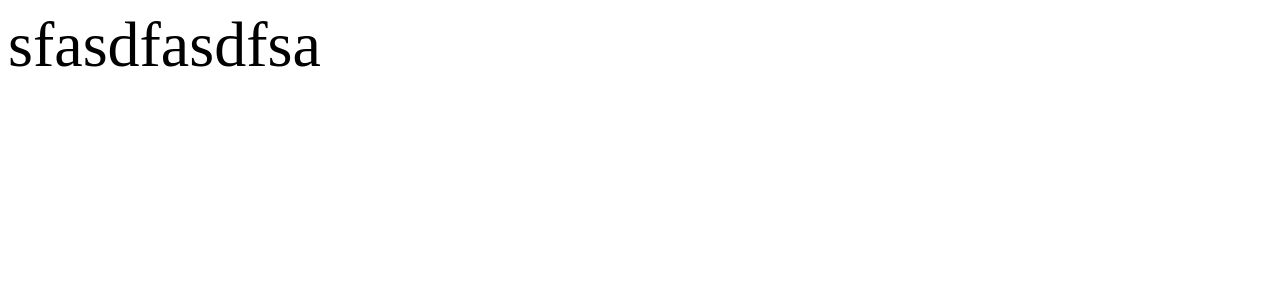
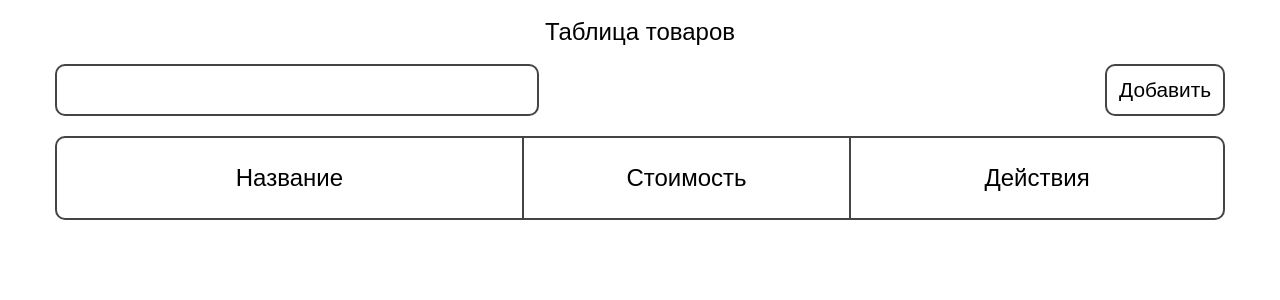
Before and after one commit to fgugnin22/vk_test, a React app in the folder frontend/: page / in a window 1280 px wide. Shown: the top 300 px of the page. Built offline with nearby package versions, Linux system fonts and the light colour scheme.

Commit message:
table init

```diff
--- /dev/null
+++ b/frontend/src/TableHeaders/TableHeaders.tsx
@@ -0,0 +1,13 @@
+import React from "react";
+
+const TableHeaders = () => {
+  return (
+    <div className="row">
+      <div className="column column-lg">Название</div>
+      <div className="column column-sm">Стоимость</div>
+      <div className="column column-md">Действия</div>
+    </div>
+  );
+};
+
+export default TableHeaders;
--- a/frontend/src/components/App.tsx
+++ b/frontend/src/components/App.tsx
@@ -1,5 +1,8 @@
 import React from "react";
 import Table from "./Table/Table";
+
+import "./styles/resetter.css";
+import "./styles/index.css";
 
 export const App: React.FC = () => {
   return <Table />;
--- a/frontend/src/components/Table/Table.tsx
+++ b/frontend/src/components/Table/Table.tsx
@@ -1,8 +1,20 @@
 import React from "react";
 import "./table.css";
+import TableHeaders from "../../TableHeaders/TableHeaders";
 
 const Table = () => {
-  return <div className="table-root">sfasdfasdfsa</div>;
+  return (
+    <section className="table-root container">
+      <h2 className="table-heading">Таблица товаров</h2>
+      <div className="flex justify-between">
+        <input className="search-bar" />
+        <button className="add-product-btn">Добавить</button>
+      </div>
+      <div className="table-rows">
+        <TableHeaders />
+      </div>
+    </section>
+  );
 };
 
 export default Table;
--- a/frontend/src/components/Table/table.css
+++ b/frontend/src/components/Table/table.css
@@ -1,4 +1,117 @@
 .table-root {
     max-width: 100%;
-    font-size: 4rem;
+    font-size: 1.5rem;
+    --dark: #444444;
 }
+
+.flex {
+    display: flex;
+}
+
+.table-heading {
+    text-align: center;
+    margin: 20px 0;
+}
+
+.justify-between {
+    justify-content: space-between;
+}
+
+.table-root {
+    padding-right: 15px;
+    padding-left: 15px;
+    margin-right: auto;
+    margin-left: auto;
+}
+
+@media (min-width: 768px) {
+    .table-root {
+        width: 750px;
+    }
+}
+
+@media (min-width: 992px) {
+    .table-root {
+        width: 970px;
+    }
+}
+
+@media (min-width: 1200px) {
+    .table-root {
+        width: 1170px;
+    }
+}
+
+.search-bar {
+    padding: 6px;
+    font-size: 1.6rem;
+    border: 2px solid var(--dark);
+    border-radius: 10px;
+    width: 40%;
+    min-width: 300px;
+}
+
+.add-product-btn {
+    border: 2px solid var(--dark);
+    border-radius: 10px;
+    background: transparent;
+    font-size: 1.3rem;
+    padding: 12px;
+    transition: 50ms background linear;
+
+}
+
+.add-product-btn:hover {
+    background-color: #EEEEEE;
+}
+
+.add-product-btn:active {
+    background-color: #999999;
+}
+
+.table-rows {
+    margin-top: 20px;
+    display: flex;
+    flex-direction: column;
+    width: 100%;
+}
+
+.column {
+    display: flex;
+    justify-content: center;
+    align-items: center;
+    border-right: 2px solid var(--dark);
+    position: relative;
+}
+
+.column:last-of-type {
+    border: none;
+}
+
+.column-lg {
+    width: 40%;
+}
+
+.column-md {
+    width: 32%
+}
+
+.column-sm {
+    width: 28%;
+}
+
+.row {
+    display: flex;
+    border: 2px solid var(--dark);
+    height: 80px;
+}
+
+.row:first-of-type {
+    border-top-left-radius: 10px;
+    border-top-right-radius: 10px;
+}
+
+.row:last-of-type {
+    border-bottom-left-radius: 10px;
+    border-bottom-right-radius: 10px;
+}
--- /dev/null
+++ b/frontend/src/components/styles/index.css
@@ -0,0 +1,8 @@
+body {
+    font-family: sans-serif;
+    box-sizing: border-box;
+}
+
+img {
+    max-width: 100%;
+}
--- /dev/null
+++ b/frontend/src/components/styles/resetter.css
@@ -0,0 +1,135 @@
+/* http://meyerweb.com/eric/tools/css/reset/
+   v2.0 | 20110126
+   License: none (public domain)
+*/
+
+html,
+body,
+div,
+span,
+applet,
+object,
+iframe,
+h1,
+h2,
+h3,
+h4,
+h5,
+h6,
+p,
+blockquote,
+pre,
+a,
+abbr,
+acronym,
+address,
+big,
+cite,
+code,
+del,
+dfn,
+em,
+img,
+ins,
+kbd,
+q,
+s,
+samp,
+small,
+strike,
+strong,
+sub,
+sup,
+tt,
+var,
+b,
+u,
+i,
+center,
+dl,
+dt,
+dd,
+ol,
+ul,
+li,
+fieldset,
+form,
+label,
+legend,
+table,
+caption,
+tbody,
+tfoot,
+thead,
+tr,
+th,
+td,
+article,
+aside,
+canvas,
+details,
+embed,
+figure,
+figcaption,
+footer,
+header,
+hgroup,
+menu,
+nav,
+output,
+ruby,
+section,
+summary,
+time,
+mark,
+audio,
+video {
+    margin: 0;
+    padding: 0;
+    border: 0;
+    font-size: 100%;
+    font: inherit;
+    vertical-align: baseline;
+}
+
+/* HTML5 display-role reset for older browsers */
+article,
+aside,
+details,
+figcaption,
+figure,
+footer,
+header,
+hgroup,
+menu,
+nav,
+section {
+    display: block;
+}
+
+body {
+    line-height: 1;
+}
+
+ol,
+ul {
+    list-style: none;
+}
+
+blockquote,
+q {
+    quotes: none;
+}
+
+blockquote:before,
+blockquote:after,
+q:before,
+q:after {
+    content: '';
+    content: none;
+}
+
+table {
+    border-collapse: collapse;
+    border-spacing: 0;
+}
```
